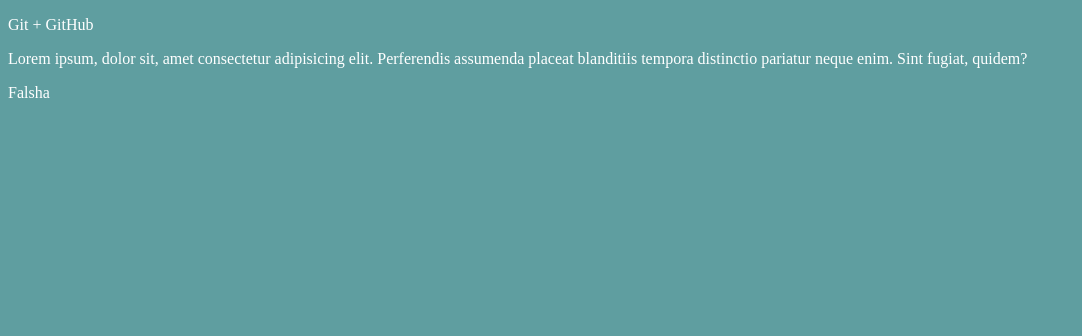
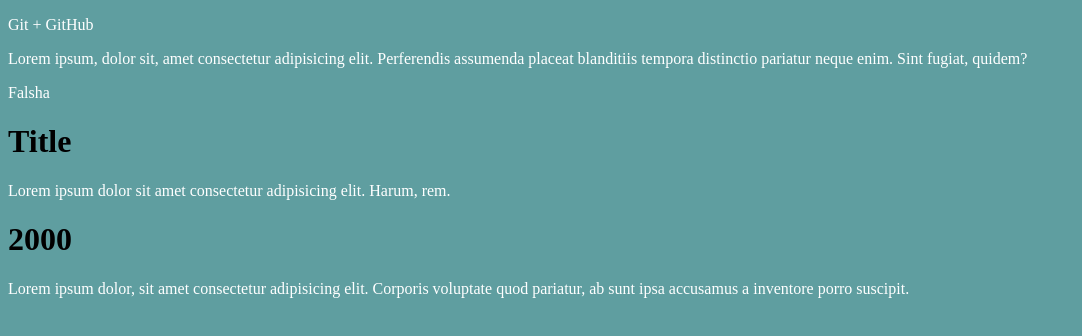
Before and after one commit to pgplug/gittest, a plain HTML site: page index.html in a window 1280 px wide. Shown: the whole page, without its empty margins (0-1082 px from the left). Drawn offline with Linux system fonts and the light colour scheme.

Commit message:
fake status

```diff
--- a/index.html
+++ b/index.html
@@ -11,5 +11,11 @@
     <p>Git + GitHub</p>
     <p>Lorem ipsum, dolor sit, amet consectetur adipisicing elit. Perferendis assumenda placeat blanditiis tempora distinctio pariatur neque enim. Sint fugiat, quidem?</p>
     <p id="sto">Falsha</p>
+
+    <h1>Title</h1>
+    <p>Lorem ipsum dolor sit amet consectetur adipisicing elit. Harum, rem.</p>
+
+    <h1>2000</h1>
+    <p>Lorem ipsum dolor, sit amet consectetur adipisicing elit. Corporis voluptate quod pariatur, ab sunt ipsa accusamus a inventore porro suscipit.</p>
 </body>
 </html>
```
